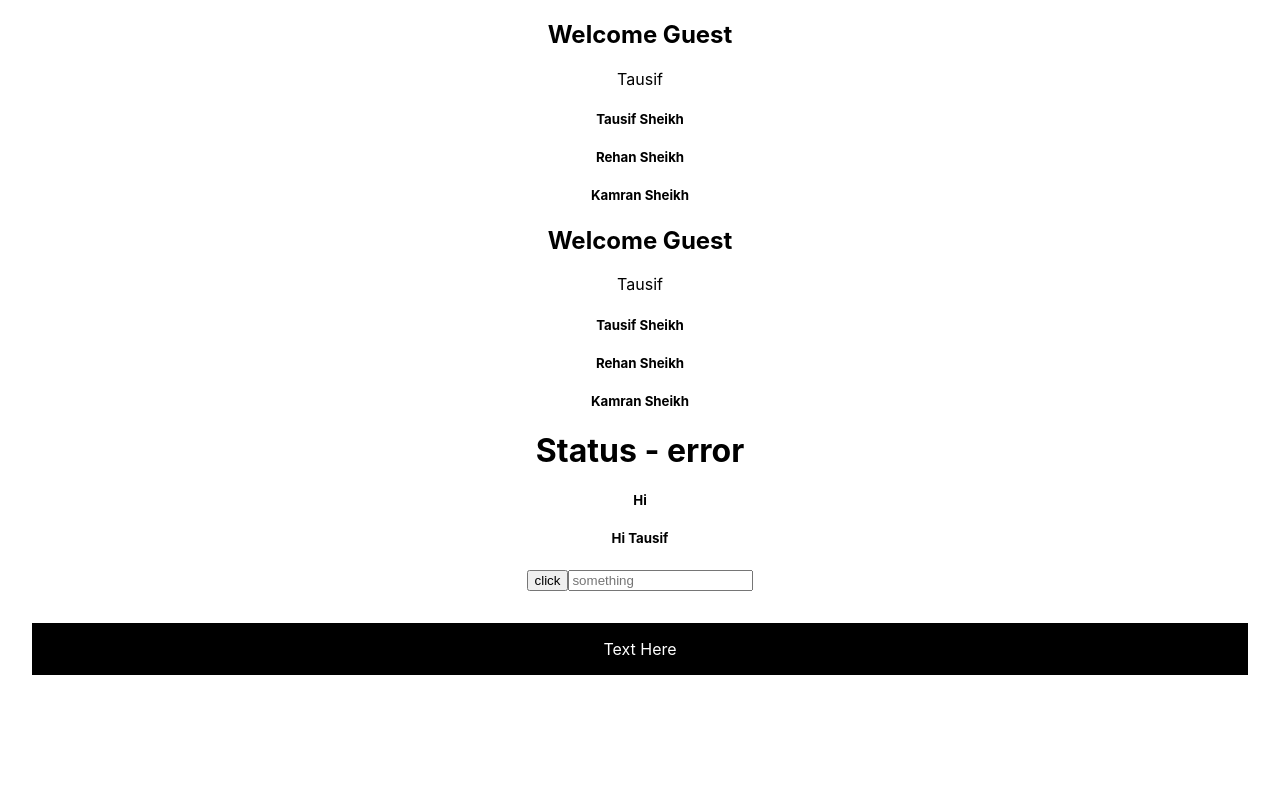
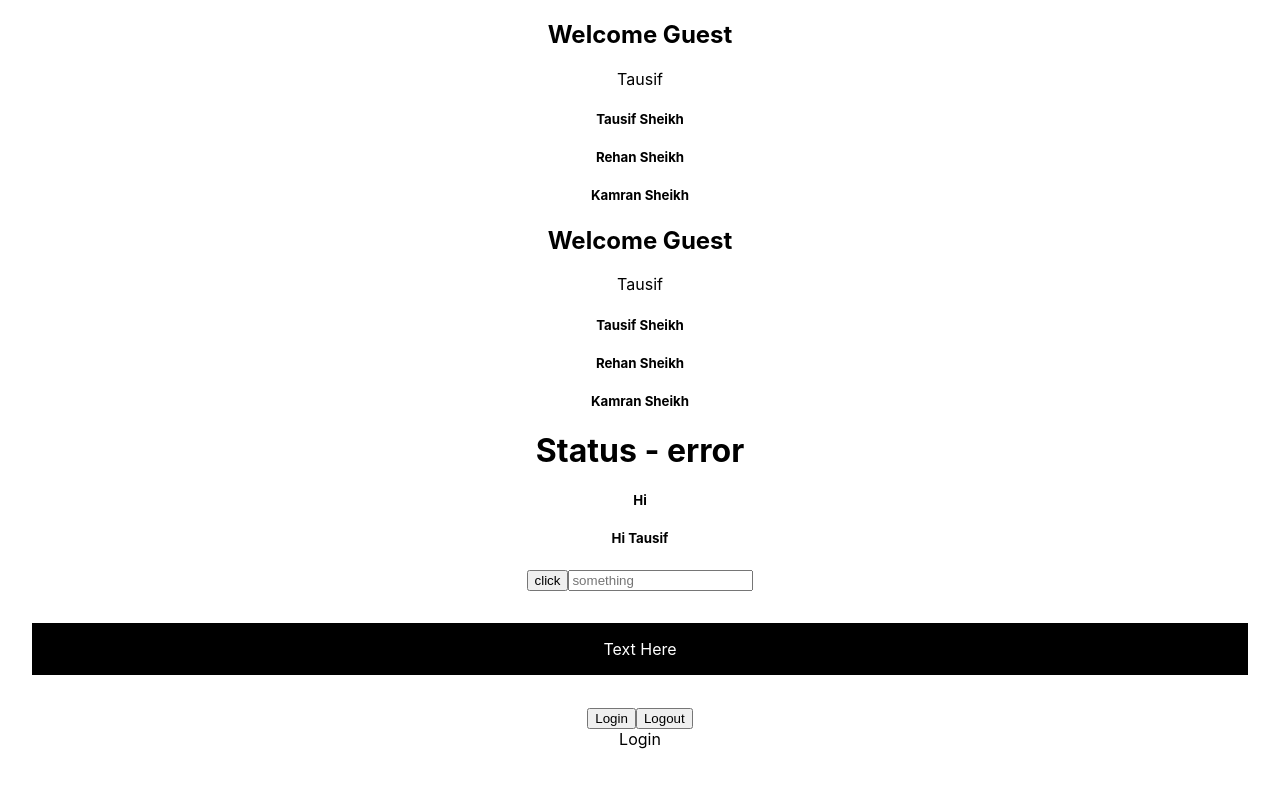
Before and after one commit to TausifM/React-TypeScript, a React (Create React App) app: page / in a window 1280 px wide. Shown: the top 788 px of the page. Built offline with nearby package versions, Linux system fonts and the light colour scheme.

Commit message:
useState Hook with TypeScript

```diff
--- a/src/App.tsx
+++ b/src/App.tsx
@@ -5,6 +5,7 @@ import { Container } from './components/Container';
 import Greeting from './components/Greeting';
 import { Heading } from './components/Heading';
 import { Input } from './components/Input';
+import { LoggedIn } from './components/LoggedIn';
 import { Oscar } from './components/Oscar';
 import { Status } from './components/Status';
 
@@ -23,7 +24,7 @@ function App() {
     }} />
     <Input value='' handleChange={(event) => console.log(event, "Input")}/>
      <Container styles={{padding: "1rem", margin: "2rem", backgroundColor: 'black', color: 'white'}}/>
-
+     <LoggedIn />
     </div>
   );
 }
--- /dev/null
+++ b/src/components/LoggedIn.tsx
@@ -0,0 +1,18 @@
+import { useState } from "react";
+
+export const LoggedIn = () => {
+  const [isloggedIn, setIsLoggedIn] = useState(false);
+  const handleLogin = () => {
+    setIsLoggedIn(true);
+  };
+  const handleLogout = () => {
+    setIsLoggedIn(false);
+  };
+  return (
+    <>
+      <button onClick={handleLogin}>Login</button>
+      <button onClick={handleLogout}>Logout</button>
+      <div>{!isloggedIn ? "Login" : "Logout"}</div>
+    </>
+  );
+};
```
